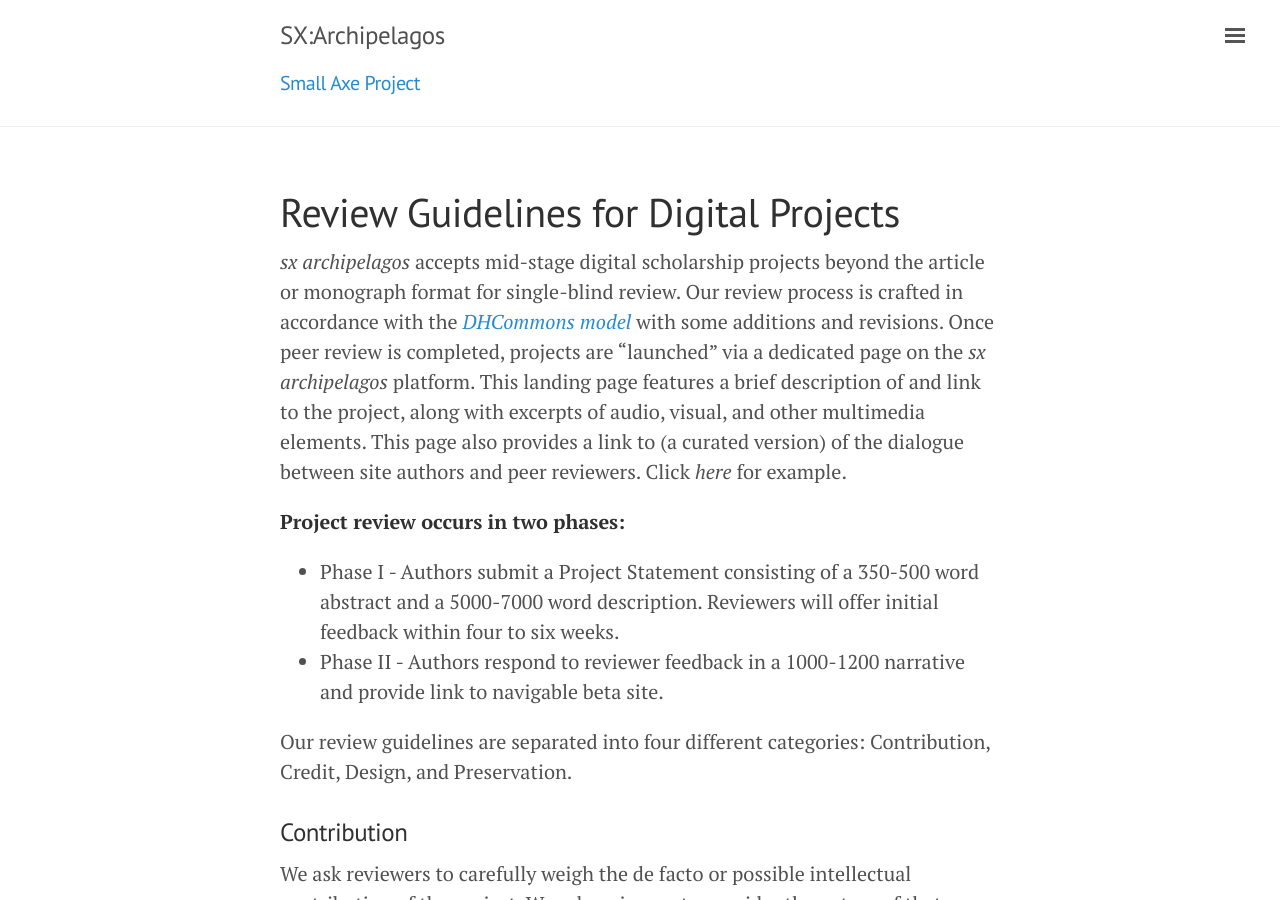
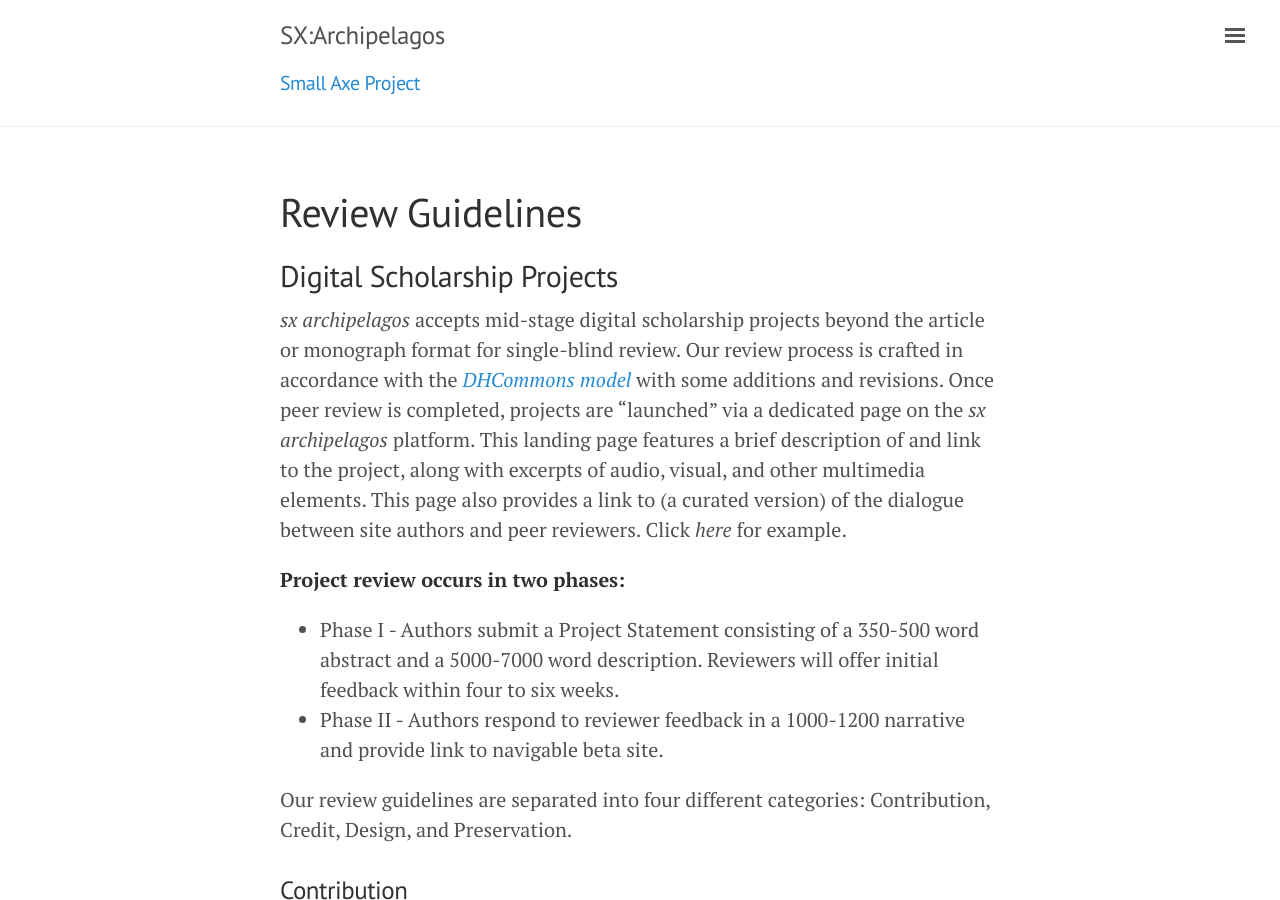
Before and after one commit to archipelagosjournal/archipelagos, a Jekyll site: the page built from review-guidelines.md, in a window 1280 px wide and 900 px high. Built offline with Jekyll 4.4.1, drawn with Linux system fonts in a browser that asks for light colours.

Commit message:
removed print issue button

```diff
--- a/_includes/sidebar.html
+++ b/_includes/sidebar.html
@@ -42,8 +42,6 @@
     {% endfor %}
 
 
-    <a class="sidebar-nav-item{% if page.url == node.url %} active{% endif %}" href="#"><span class="print-button">Print Issue</span></a>
-
 {% if page.layout == "post" %}
 
     <a class="sidebar-nav-item{% if page.url == node.url %} active{% endif %}" href="#"><span class="print-button">Get Article PDF</span></a>
--- a/review-guidelines.md
+++ b/review-guidelines.md
@@ -1,7 +1,9 @@
 ---
 layout: page
-title: Review Guidelines for Digital Projects
+title: Review Guidelines
 ---
+
+## Digital Scholarship Projects
 
 *sx archipelagos* accepts mid-stage digital scholarship projects beyond
 the article or monograph format for single-blind review. Our review
```
